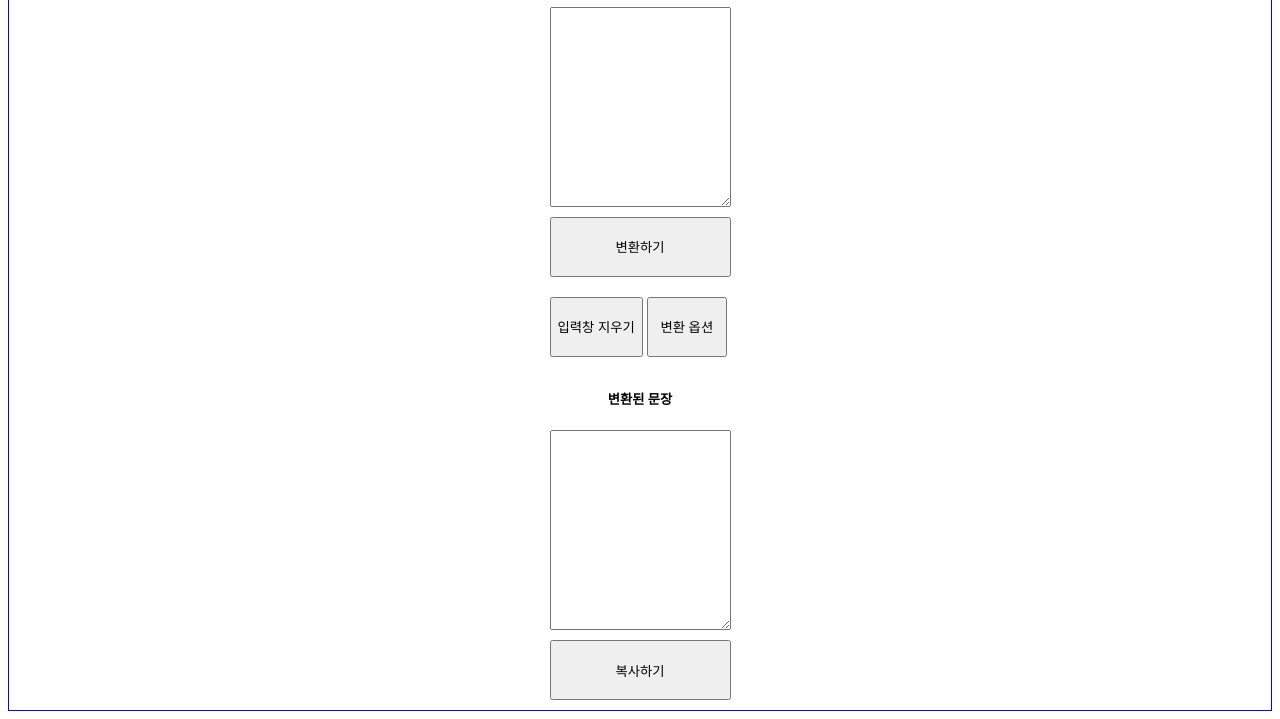
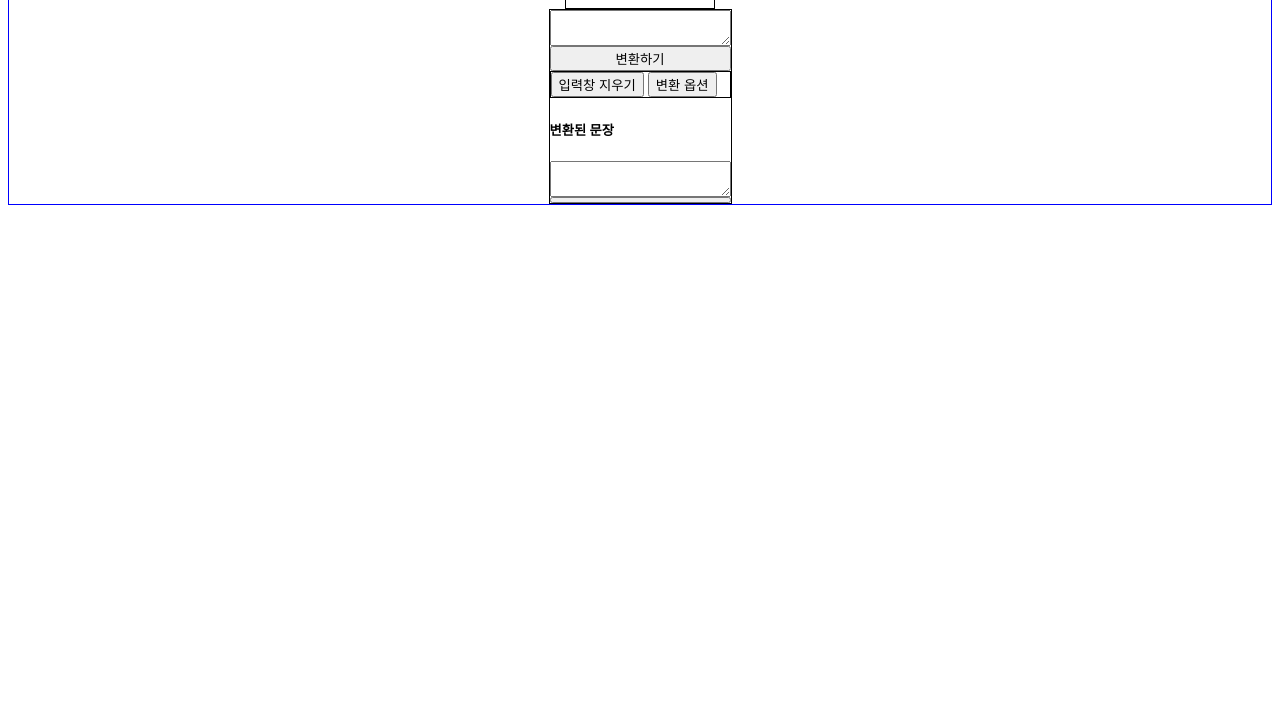
Before and after one commit to magatriod7/hangeul_decipher, a plain HTML site: page index.html in a window 1280 px wide. Shown: the part 91-810 px from the top of the page. Drawn offline with Linux system fonts and the light colour scheme.

Commit message:
Revert "feat: delete 3 nothing"
This reverts commit acc988bd7f710a285316954ed4752b2c99a0e966.

```diff
--- a/index.html
+++ b/index.html
@@ -25,7 +25,7 @@
         </div>
         <h5>변환된 문장</h5>
         <textarea></textarea>
-        <button>복사하기</button>
+        <button></button>
     </div>
     <div class="">
 
--- a/style.css
+++ b/style.css
@@ -1,5 +1,5 @@
 .see{
-    border: 0px black solid;
+    border: 1px black solid;
 }
 .main_body{
     border: 1px blue solid;
@@ -23,18 +23,5 @@ h1{
 }
 textarea{
     width: 100%;
-    min-height: 200px;
     box-sizing: border-box;
 }
-
-h5{
-    text-align: center;
-}
-
-button{
-    margin-top: 10px;
-    margin-bottom: 10px;
-
-    min-width: 80px;
-    min-height: 60px;
-}
```
